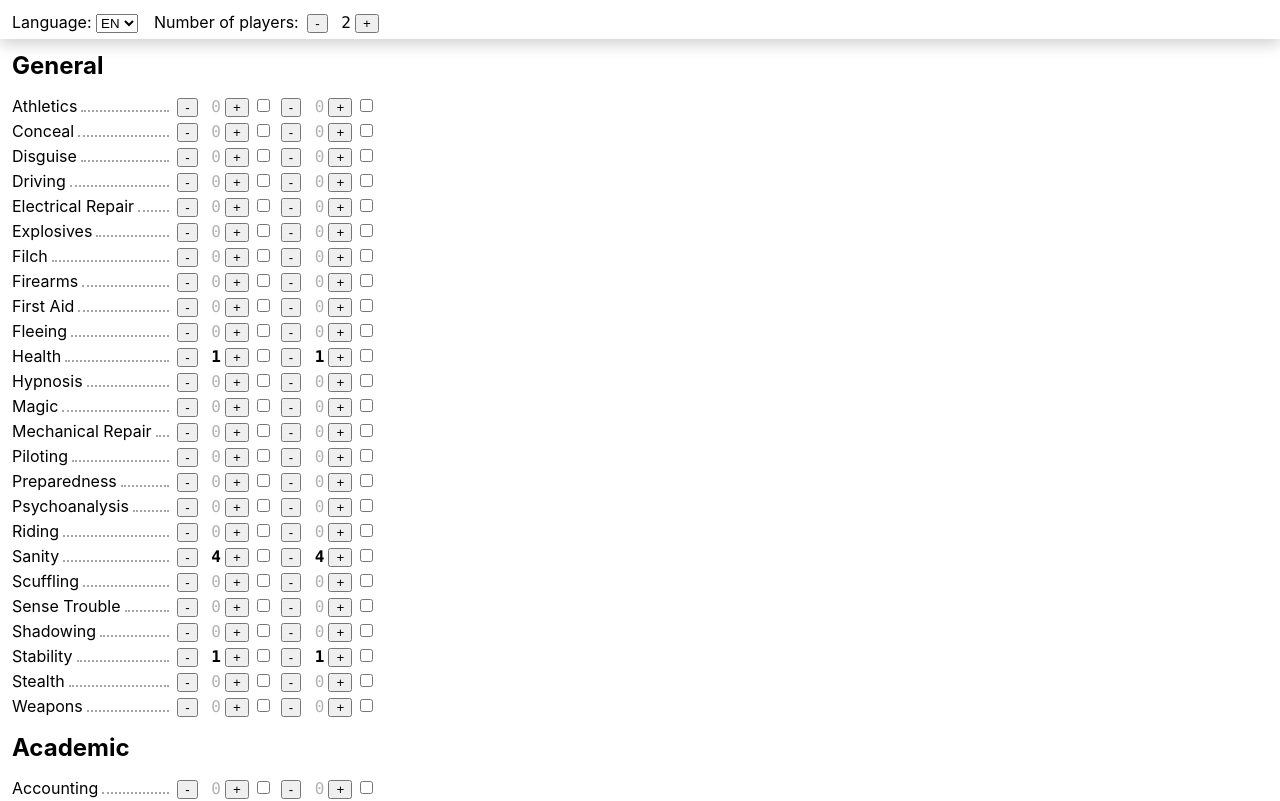
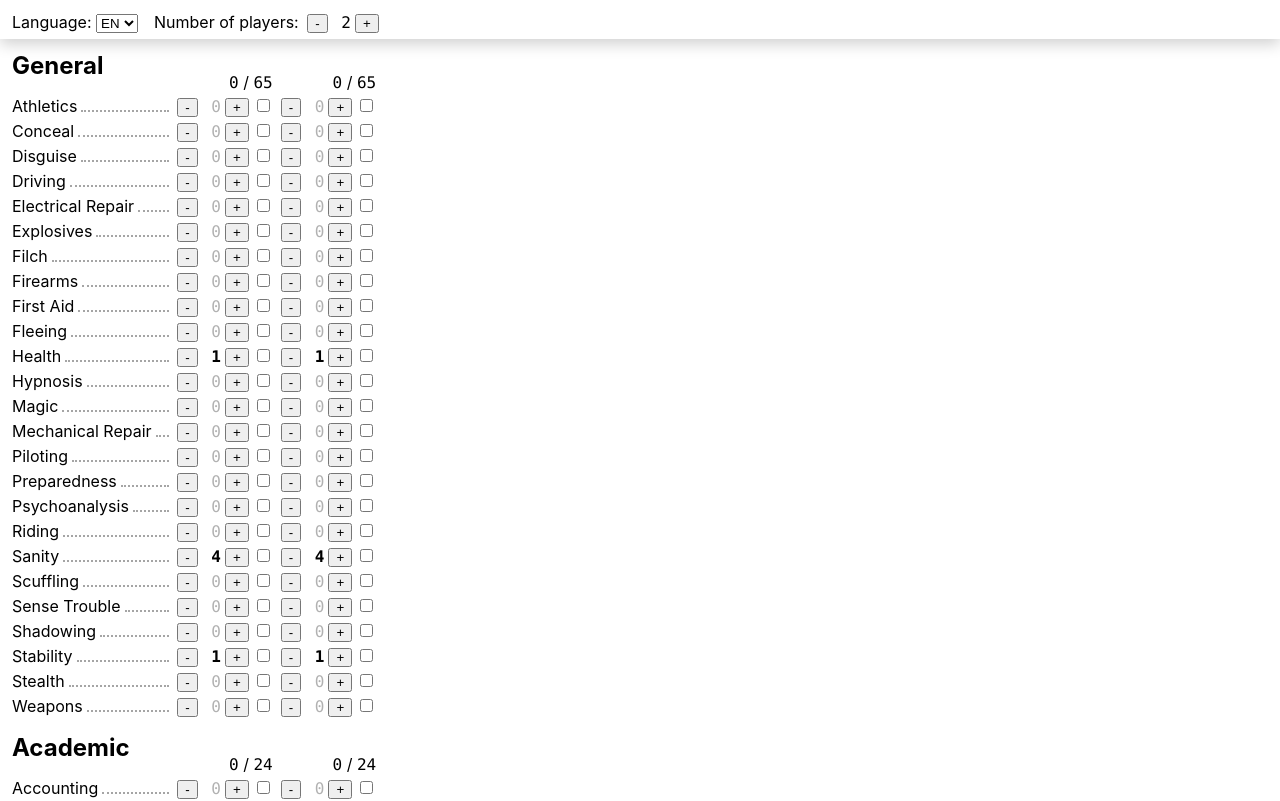
Before and after one commit to tsumo/gumshoe-configurator, a React (Create React App) app: page / in a window 1280 px wide. Shown: the top 801 px of the page. Built offline with nearby package versions, Linux system fonts and the light colour scheme.

Commit message:
show points for each player

```diff
--- a/src/components/Characters.tsx
+++ b/src/components/Characters.tsx
@@ -17,12 +17,32 @@ const SkillName = ({ name }: { name: string }) => (
   </div>
 )
 
-const SkillValueList = ({ player, skills }: { player: Player; skills: Skill[] }) => {
+type PointsType = 'generalPoints' | 'investigativePoints'
+
+const SkillPoints = ({ player, type }: { player: Player; type: PointsType }) => (
+  <div className={s.skillPoints}>
+    <span className={clsx(player.system[type].notEnough && s.warning)}>
+      <span className={s.number}>{player.system[type].used}</span>
+      <span> / </span>
+      <span className={s.number}>{player.system[type].available}</span>
+    </span>
+  </div>
+)
+
+const SkillValueList = ({
+  player,
+  skills,
+  type,
+}: {
+  player: Player
+  skills: Skill[]
+  type: PointsType
+}) => {
   const { lang } = useGlobalStateSnapshot()
 
   return (
     <>
-      <div />
+      <SkillPoints player={player} type={type} />
       {skills.map((skill) => (
         <div key={skill.en}>
           <Button onClick={() => player.decrementSkill(skill['en'])} text='-' />
@@ -79,10 +99,19 @@ export const Characters = ({ skillEngine }: Props) => {
 
       {skillEngine.players.map((player) => (
         <Fragment key={player.randomId}>
-          <SkillValueList player={player} skills={player.system.general.skills} />
+          <SkillValueList
+            player={player}
+            skills={player.system.general.skills}
+            type='generalPoints'
+          />
 
           {player.system.investigative.branches.map((list) => (
-            <SkillValueList key={list.name.en} player={player} skills={list.skills} />
+            <SkillValueList
+              key={list.name.en}
+              player={player}
+              skills={list.skills}
+              type='investigativePoints'
+            />
           ))}
         </Fragment>
       ))}
--- a/src/components/styles.module.css
+++ b/src/components/styles.module.css
@@ -61,3 +61,9 @@
   float: left;
   margin-right: 4px;
 }
+
+.skillPoints {
+  display: flex;
+  align-items: flex-end;
+  justify-content: end;
+}
--- a/src/engine/SkillEngine.tsx
+++ b/src/engine/SkillEngine.tsx
@@ -13,8 +13,6 @@ export class SkillEngine {
   readonly trigger: VoidFunction
   readonly skillCount: number
   lang: Language
-  notEnoughGeneralPoints = false
-  notEnoughInvestigativePoints = false
 
   players: Player[]
 
@@ -52,8 +50,6 @@ export class Player {
   readonly parent: SkillEngine
   readonly system: SystemSkills
   readonly randomId: string
-  notEnoughGeneralPoints = false
-  notEnoughInvestigativePoints = false
 
   constructor(parent: SkillEngine, system: SystemSkills) {
     this.parent = parent
@@ -79,7 +75,7 @@ export class Player {
       0,
     )
 
-    this.notEnoughGeneralPoints =
+    this.system.generalPoints.notEnough =
       this.system.generalPoints.used > this.system.generalPoints.available
 
     this.system.investigativePoints.available =
@@ -89,7 +85,7 @@ export class Player {
         ? this.system.investigativePoints.playersToPoints[3]
         : this.system.investigativePoints.playersToPoints['4plus']
 
-    this.notEnoughInvestigativePoints =
+    this.system.investigativePoints.notEnough =
       this.system.investigativePoints.used > this.system.investigativePoints.available
 
     this.parent.trigger()
--- a/src/systems/trail-of-cthulhu.tsx
+++ b/src/systems/trail-of-cthulhu.tsx
@@ -96,10 +96,11 @@ export const trailOfCthulhu = {
       },
     ],
   },
-  generalPoints: { available: 65, used: 0 },
+  generalPoints: { available: 65, used: 0, notEnough: false },
   investigativePoints: {
-    playersToPoints: { 2: 24, 3: 18, '4plus': 16 },
     available: 24,
     used: 0,
+    notEnough: false,
+    playersToPoints: { 2: 24, 3: 18, '4plus': 16 },
   },
 } satisfies SystemSkills
--- a/src/systems/types.ts
+++ b/src/systems/types.ts
@@ -16,11 +16,12 @@ export type SkillList = { name: Term; skills: Skill[] }
 export type SystemSkills = {
   general: SkillList
   investigative: { name: Term; branches: SkillList[] }
-  generalPoints: { available: number; used: number }
+  generalPoints: { available: number; used: number; notEnough: boolean }
   investigativePoints: {
-    playersToPoints: { 2: number; 3: number; '4plus': number }
     available: number
     used: number
+    notEnough: boolean
+    playersToPoints: { 2: number; 3: number; '4plus': number }
   }
 }
 
```
Also changed, not shown: src/components/ConfigPanel.tsx (+0 -14 lines).
